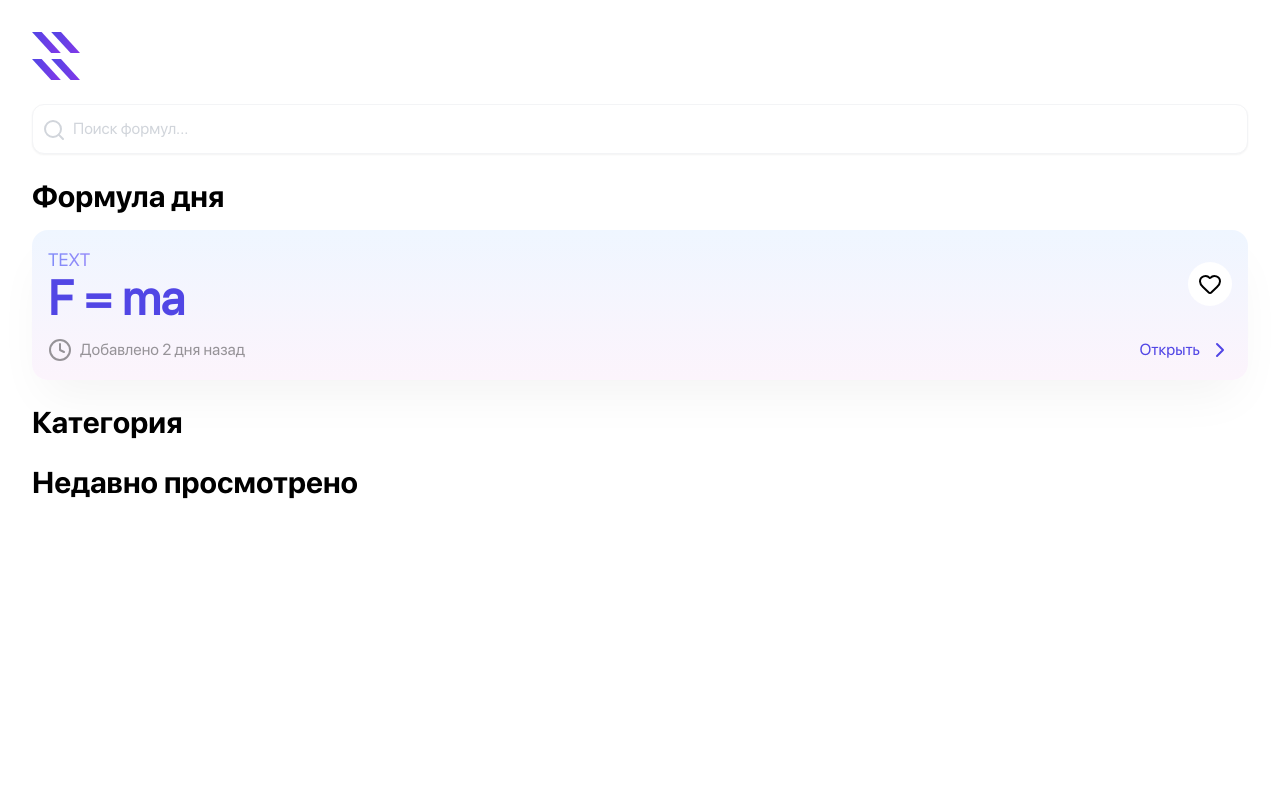
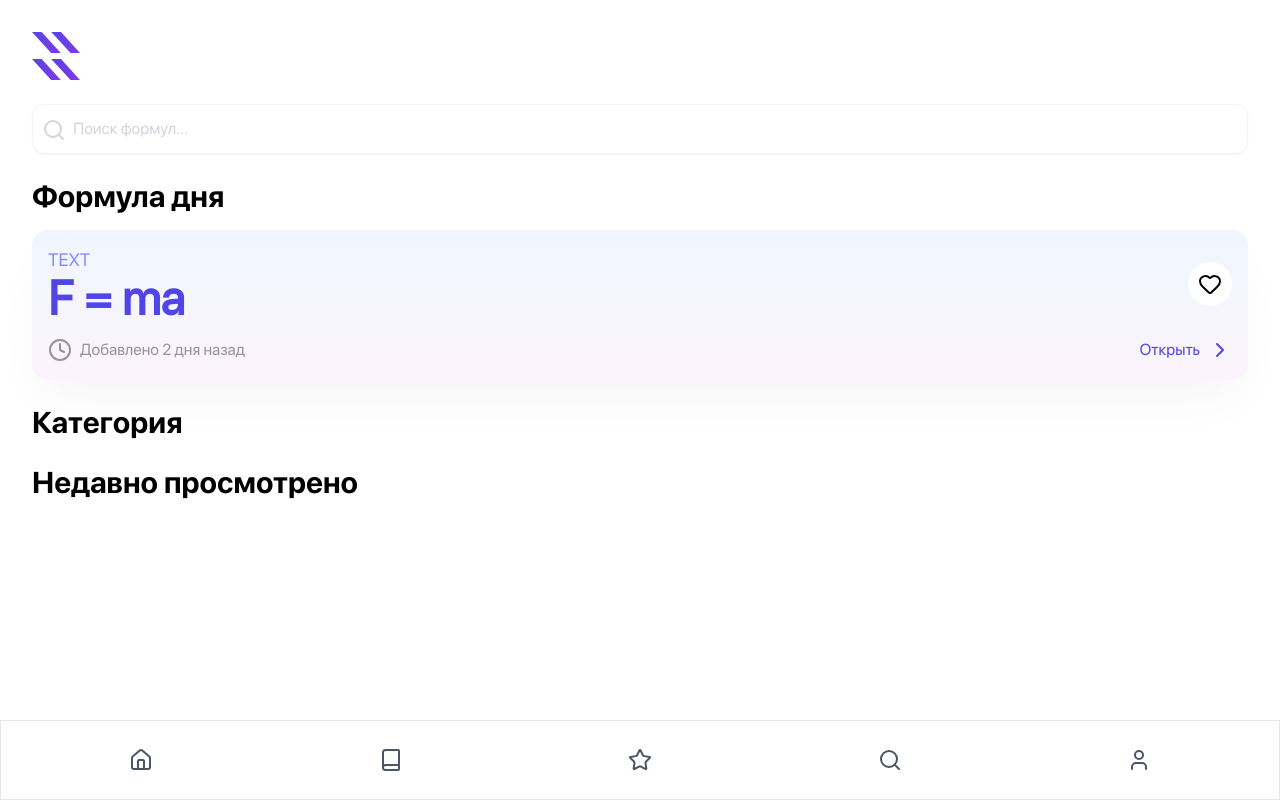
Before and after one commit to Formulink/formulink-frontend, a Vue app: page / in a window 1280 px wide. Built offline with nearby package versions, Linux system fonts and the light colour scheme; the HTML template or start-up script is replaced by a standard one.

Commit message:
added smooth animations (only for main) and navbar

```diff
--- a/src/App.vue
+++ b/src/App.vue
@@ -1,6 +1,7 @@
 
 <template>
-  <RouterView/>
+    <RouterView/>
+    <NavigationBar />
 </template>
 
 <style>
@@ -8,3 +9,6 @@
   @apply bg-gradient-to-r from-indigo-400 to-purple-400 text-transparent bg-clip-text;
 }
 </style>
+<script setup lang="ts">
+import NavigationBar from '@/components/navigation-bar.vue'
+</script>
--- a/src/components/navigation-bar.vue
+++ b/src/components/navigation-bar.vue
@@ -1,12 +1,29 @@
 <script setup lang="ts">
+import { Book, Home, Search, Star, User } from 'lucide-vue-next'
+import navigateTo from '@/composables/navigate.ts'
+const els = [
+  {url: "/", icon: Home},
+  {url: "/Formulas", icon: Book},
+  {url: "/Ai", icon: Star},
+  {url: "/Search", icon: Search},
+  {url: "/Profile", icon: User},
+];
 
 </script>
 
 <template>
-  <div class="absolute top-0 left-0">
+  <div class="absolute bottom-0 left-0">
 
-    <div class="h-[100px] border border-t border-gray-50">
-
+    <div class="w-screen bg-white/80 flex items-center px-[10vw] justify-between gap-2 backdrop-blur-sm h-[80px] border border-t border-gray-200">
+      <div
+        v-for="(item, index) in els"
+        :key="index"
+        class="flex  flex-col items-center justify-center cursor-pointer"
+        @click="navigateTo(item.url)"
+      >
+        <Component class="text-gray-600" :is="item.icon"/>
+<!--        <span class="text-gray-600" >{{item.url == '/' ? 'Home' : item.url.split('/')[1] }}</span>-->
+      </div>
     </div>
   </div>
 </template>
--- a/src/pages/Main.vue
+++ b/src/pages/Main.vue
@@ -11,28 +11,28 @@ import FDay from '@/components/main/FDay.vue'
     <icon_standalone class="size-12"/>
 
 <!--    search-->
-    <div class="relative">
+    <div class="appearing relative">
       <input
-        class="shadow-sm w-full font-regular focus:ring-0 focus:bg-gray-50 focus:outline-none border placeholder-gray-300 text-gray-400  border-gray-100 pl-10 px-2 py-3 rounded-xl "
+        class=" shadow-sm w-full font-regular focus:ring-0 focus:bg-gray-50 focus:outline-none border placeholder-gray-300 text-gray-400  border-gray-100 pl-10 px-2 py-3 rounded-xl "
         placeholder="Поиск формул..."
       />
       <Search class="absolute bottom-1/4 left-[10px] text-gray-300"/>
     </div>
 
 <!--    f of the day-->
-    <div class="flex flex-col text-start gap-4">
+    <div class="appearing flex flex-col text-start gap-4 ">
       <h1 class="text-3xl font-sf-bold">Формула дня</h1>
       <FDay f="F = ma" seq="text"/>
     </div>
 
 
 <!--   categories -->
-    <div class="flex flex-col text-start gap-4">
+    <div class="appearing flex flex-col text-start gap-4">
       <h1 class="text-3xl font-sf-bold">Категория</h1>
 <!--сюды айтем-->
     </div>
 
-    <div class="flex flex-col text-start gap-4">
+    <div class="appearing flex flex-col text-start gap-4 ">
       <h1 class="text-3xl font-sf-bold">Недавно просмотрено</h1>
       <!--сюды айтем-->
     </div>
@@ -43,5 +43,38 @@ import FDay from '@/components/main/FDay.vue'
 
 
 <style>
+.appearing{
+  transform: translateY(20px);
+  opacity: 0;
+  animation: appear 0.2s ease-in forwards;
+}
+
+@keyframes appear {
+  from{
+    transform: translateY(20px);
+    opacity: 0;
+  }
+  to{
+    transform: translateY(0);
+    opacity: 1;
+  }
+}
+
+.appearing:nth-child(1) {
+  animation-delay: 0s;
+}
+.appearing:nth-child(2) {
+  animation-delay: 0.1s;
+}
+.appearing:nth-child(3) {
+  animation-delay: 0.2s;
+}
+.appearing:nth-child(4) {
+  animation-delay: 0.3s;
+}
+.appearing:nth-child(5) {
+  animation-delay: 0.4s;
+}
+
 
 </style>
```
